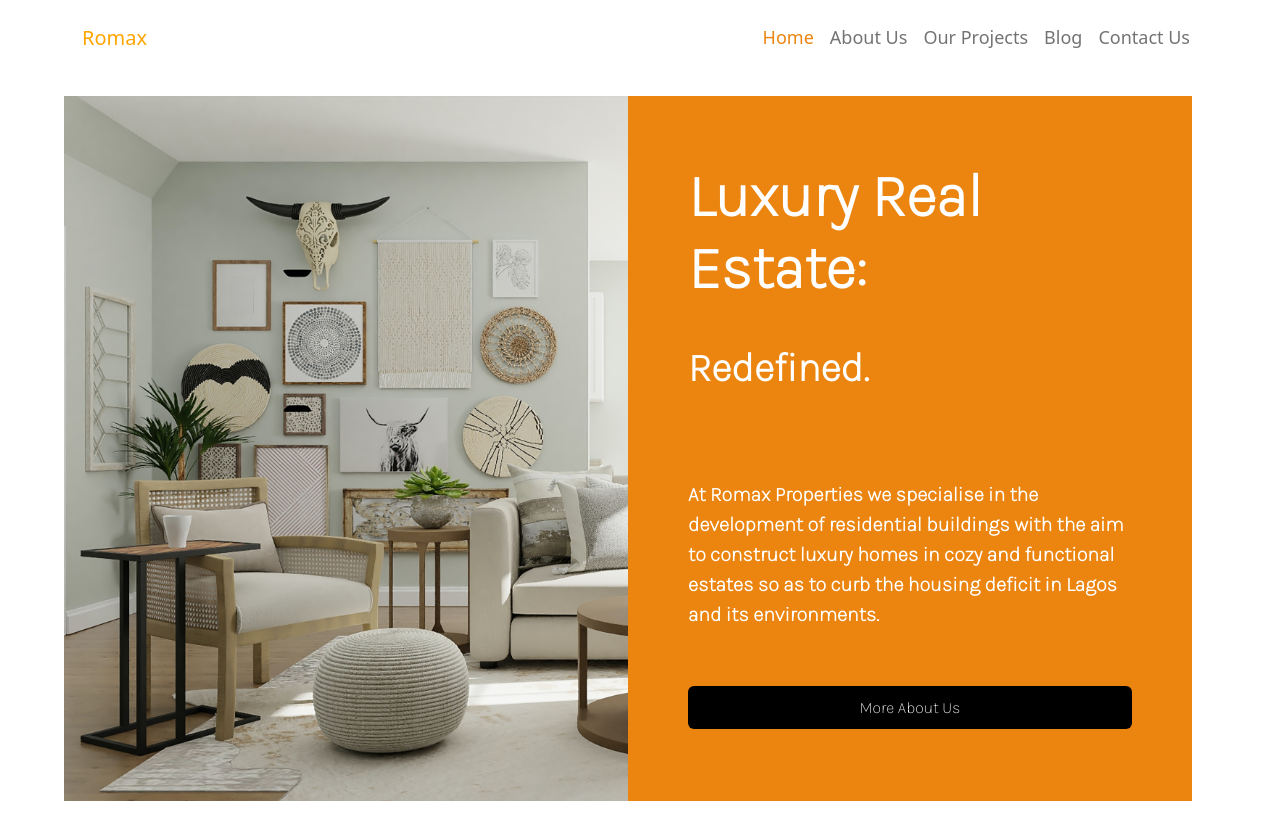
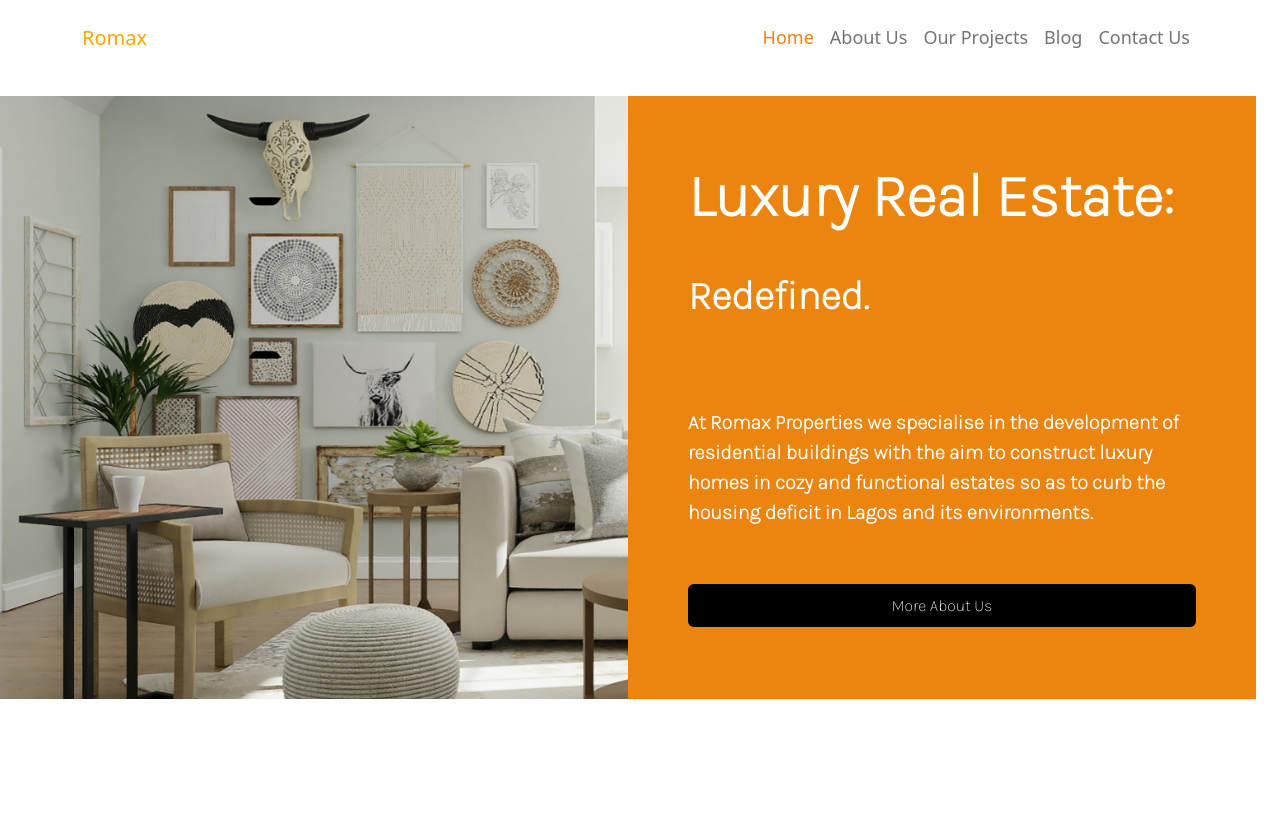
Before and after one commit to Royal-tek/romax-app, a Vue app: page / in a window 1280 px wide. Shown: the top 840 px of the page. After the commit the page ends 800 px from the top, so only its background shows below. Built offline with nearby package versions, Linux system fonts and the light colour scheme.

Commit message:
Initial Commit

```diff
--- a/src/views/Home.vue
+++ b/src/views/Home.vue
@@ -1,7 +1,7 @@
 <template>
   <div class="home my-5 py-5">
     <section id="landing">
-      <div class="container-fluid long" style="width:90%; height: 100%;">
+      <div class="container-fluid">
         <div class="row left-part">
           <div class="col-6" style="height:100%">
 
```
